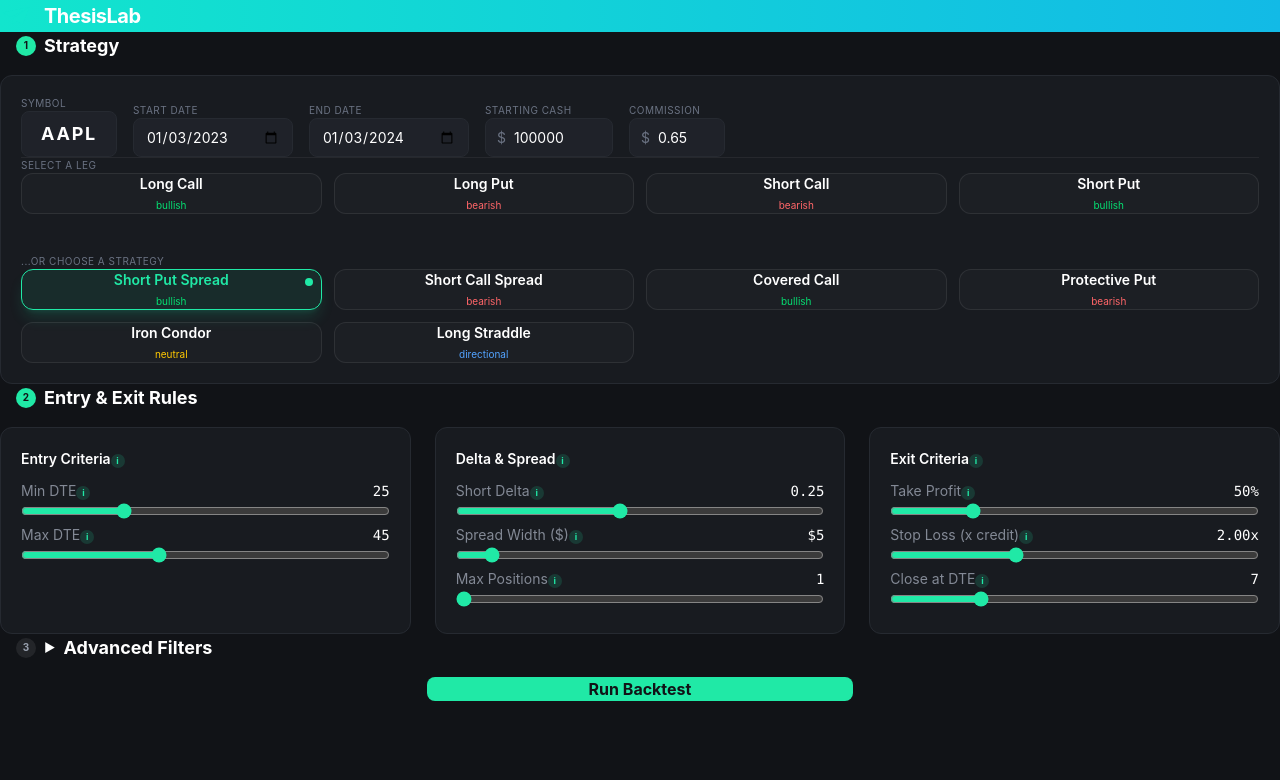
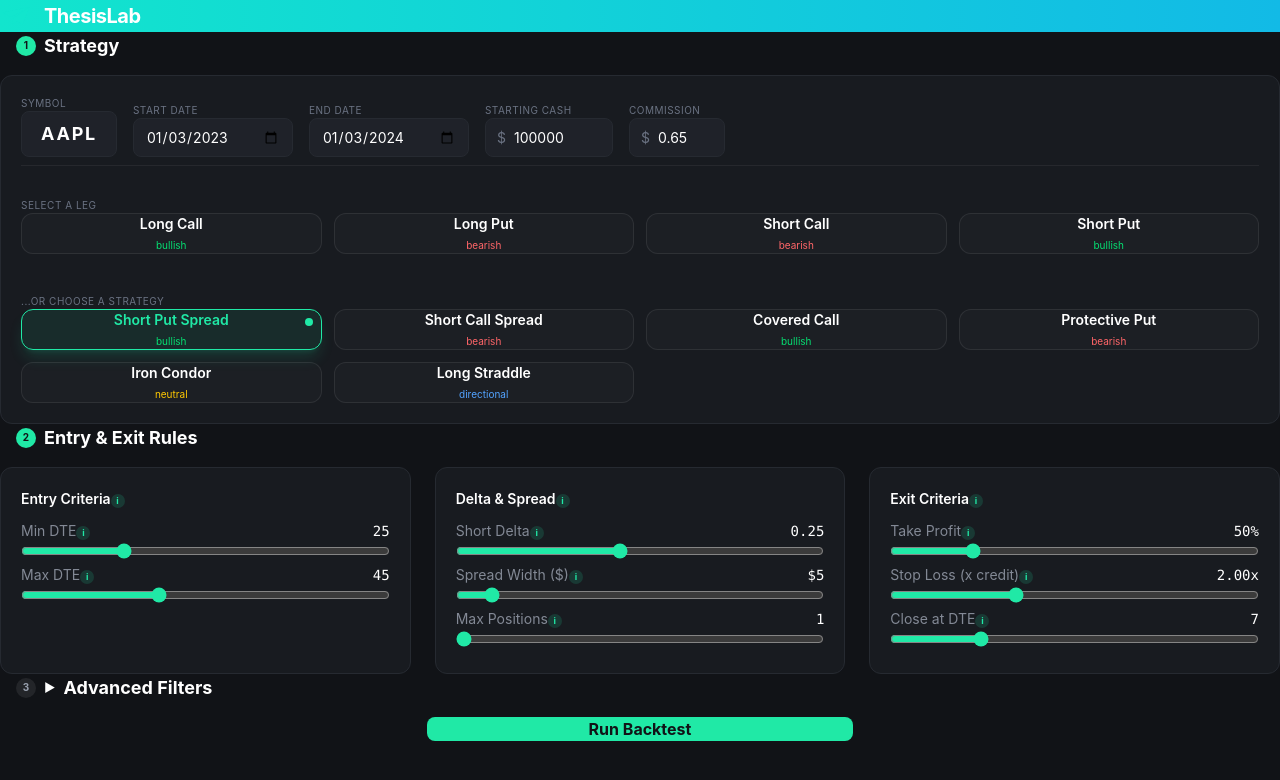
Before and after one commit to nkati78/Ultralisk, a React (Vite) app in the folder frontend/: page / in a window 1280 px wide. Shown: the top 780 px of the page. Built offline with nearby package versions, Linux system fonts and the light colour scheme.

Commit message:
Add spacing between setup fields and strategy cards
Co-Authored-By: Claude Opus 4.6 <noreply@anthropic.com>

```diff
--- a/frontend/src/App.tsx
+++ b/frontend/src/App.tsx
@@ -179,7 +179,7 @@ function App() {
             </div>
 
             {/* Divider */}
-            <div className="border-t border-white/[0.06] mb-5" />
+            <div className="border-t border-white/[0.06]" style={{ marginBottom: '2rem', marginTop: '0.5rem' }} />
 
             {/* Row 2: Single-leg options */}
             <div style={{ marginBottom: '2.5rem' }}>
```
